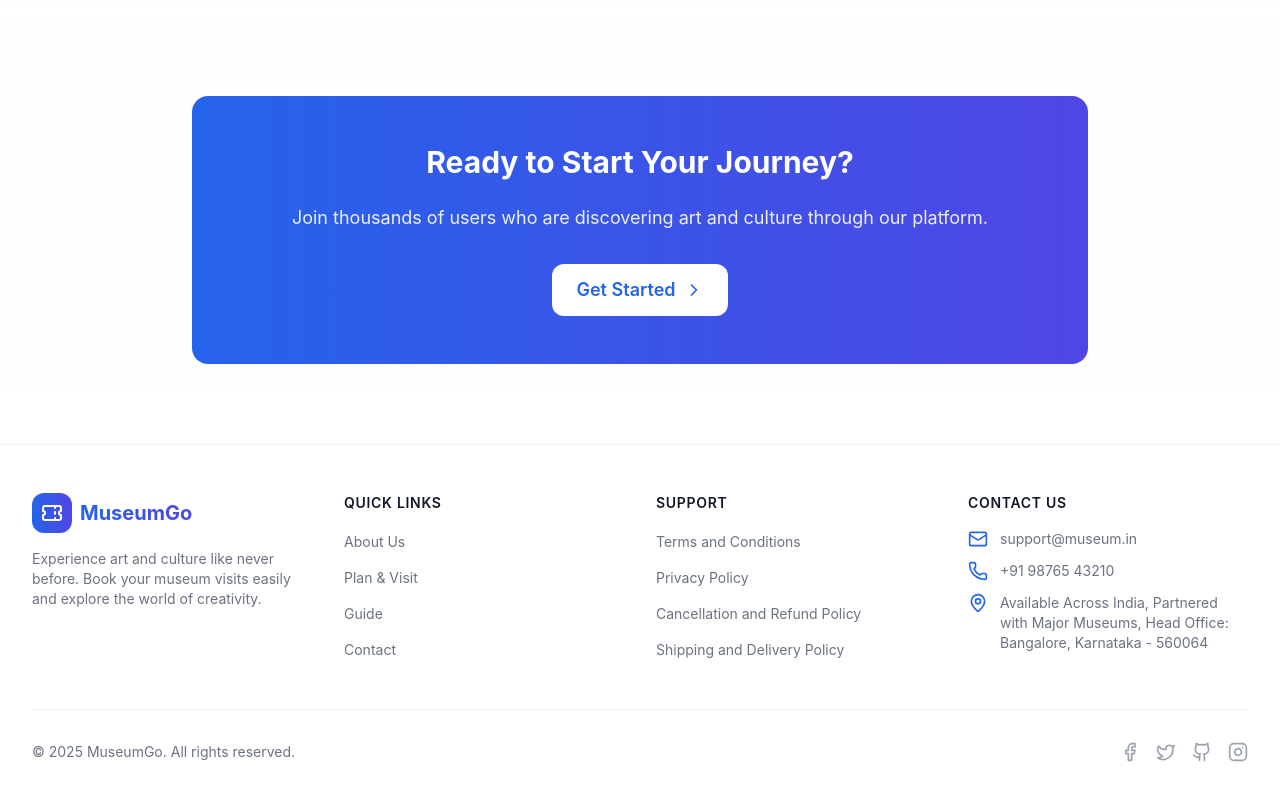
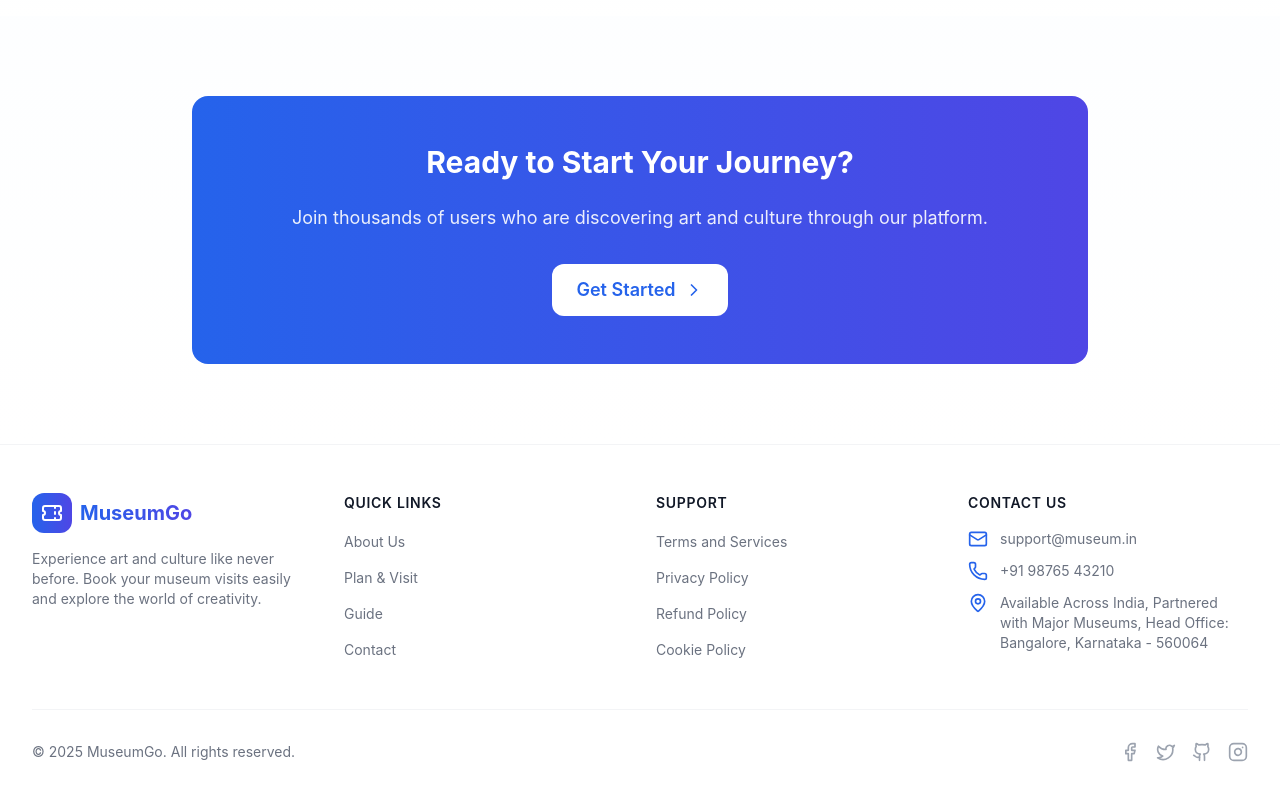
Before and after one commit to Prashanth0718/ONLINE-CHATBOT-TICKETING-SYSTEM, a React (Vite) app in the folder frontend/: page / in a window 1280 px wide. Shown: the part 3009-3809 px from the top of the page. Built offline with nearby package versions, Linux system fonts and the light colour scheme.

Commit message:
bit updated

```diff
--- a/frontend/src/App.jsx
+++ b/frontend/src/App.jsx
@@ -21,6 +21,10 @@ import "./App.css";
 import "./index.css";
 import Guide from './pages/Guide';
 import Contact from './pages/Contact';
+import PrivacyPolicy from "./pages/legal/PrivacyPolicy";
+import TermsOfService from "./pages/legal/TermsOfService";
+import RefundPolicy from "./pages/legal/RefundPolicy";
+import CookiePolicy from "./pages/legal/CookiePolicy";
 
 
 function App() {
@@ -44,6 +48,10 @@ function App() {
             <Route path="/reset-password/:token" element={<ResetPassword />} />
             <Route path="/verify/:ticketId" element={<VerifyTicket />} />
             <Route path="/contact" element={<Contact />} />
+            <Route path="/privacy-policy" element={<PrivacyPolicy />} />
+            <Route path="/terms-of-service" element={<TermsOfService />} />
+            <Route path="/refund-policy" element={<RefundPolicy />} />
+            <Route path="/cookie-policy" element={<CookiePolicy />} />
 
             {/* ✅ Protected Routes */}
             <Route element={<PrivateRoute allowedRoles={["user", "admin"]} />}>
--- a/frontend/src/components/Footer.jsx
+++ b/frontend/src/components/Footer.jsx
@@ -9,10 +9,10 @@ const navigation = {
     { name: "Contact", href: "/contact" }
   ],
   support: [
-    { name: "Terms and Conditions", href: "https://merchant.razorpay.com/policy/PxvBZpRFn3qLEU/terms" },
-    { name: "Privacy Policy", href: "https://merchant.razorpay.com/policy/PxvBZpRFn3qLEU/privacy" },
-    { name: "Cancellation and Refund Policy", href: "https://merchant.razorpay.com/policy/PxvBZpRFn3qLEU/refund" },
-    { name: "Shipping and Delivery Policy", href: "https://merchant.razorpay.com/policy/PxvBZpRFn3qLEU/shipping" },
+  { name: "Terms and Services", href: "/terms-of-service" },
+  { name: "Privacy Policy", href: "/privacy-policy" },
+  { name: "Refund Policy", href: "/refund-policy" },
+  { name: "Cookie Policy", href: "/cookie-policy" },
   ],
   social: [
     { name: "Facebook", href: "https://www.facebook.com/prashanth.sn.2003", icon: Facebook },
--- a/frontend/src/components/Navbar.jsx
+++ b/frontend/src/components/Navbar.jsx
@@ -27,6 +27,11 @@ const Navbar = () => {
     >
       <div className="max-w-7xl mx-auto px-4 sm:px-6 lg:px-8">
         <div className="flex justify-between items-center h-16">
+
+          {/* Google Translate Widget */}
+          {/* <div className="absolute top-4 right-4">
+            <div id="google_translate_element"></div>
+          </div> */}
           {/* Logo */}
           <Link
             to="/"
--- a/frontend/src/components/SignUpForm.jsx
+++ b/frontend/src/components/SignUpForm.jsx
@@ -1,6 +1,7 @@
 import React, { useState } from 'react';
 import { motion } from 'framer-motion';
 import axios from 'axios';
+import { Link } from "react-router-dom";
 import FormField from './ui/FormField';
 import PasswordField from './ui/PasswordField';
 
@@ -233,13 +234,13 @@ const SignUpForm = ({ navigate }) => {
 
         <p className="text-xs text-center text-gray-500 mt-6">
           By creating an account, you agree to our{" "}
-          <a href="#" className="text-indigo-600 hover:text-indigo-800 transition-colors">
+          <Link to="/terms-of-service" className="text-indigo-600 hover:text-indigo-800 transition-colors">
             Terms of Service
-          </a>{" "}
+          </Link>{" "}
           and{" "}
-          <a href="#" className="text-indigo-600 hover:text-indigo-800 transition-colors">
-            Privacy Policy
-          </a>
+          <Link to="/privacy-policy" className="text-indigo-600 hover:text-indigo-800 transition-colors">
+          Privacy Policy
+        </Link>
         </p>
       </form>
     </>
```
Also changed, not shown: frontend/index.html (+17 -0 lines).
